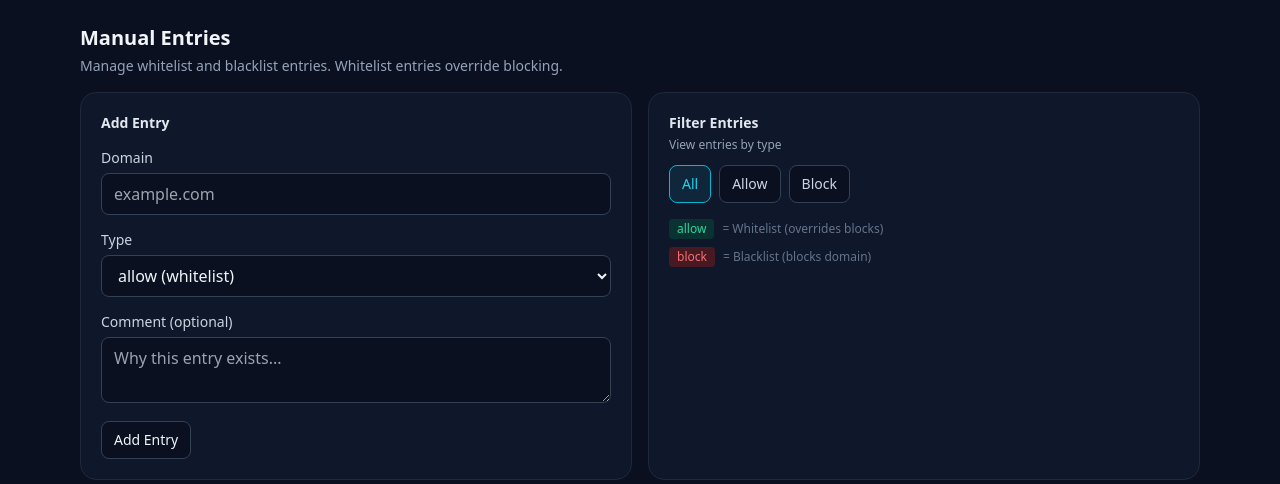
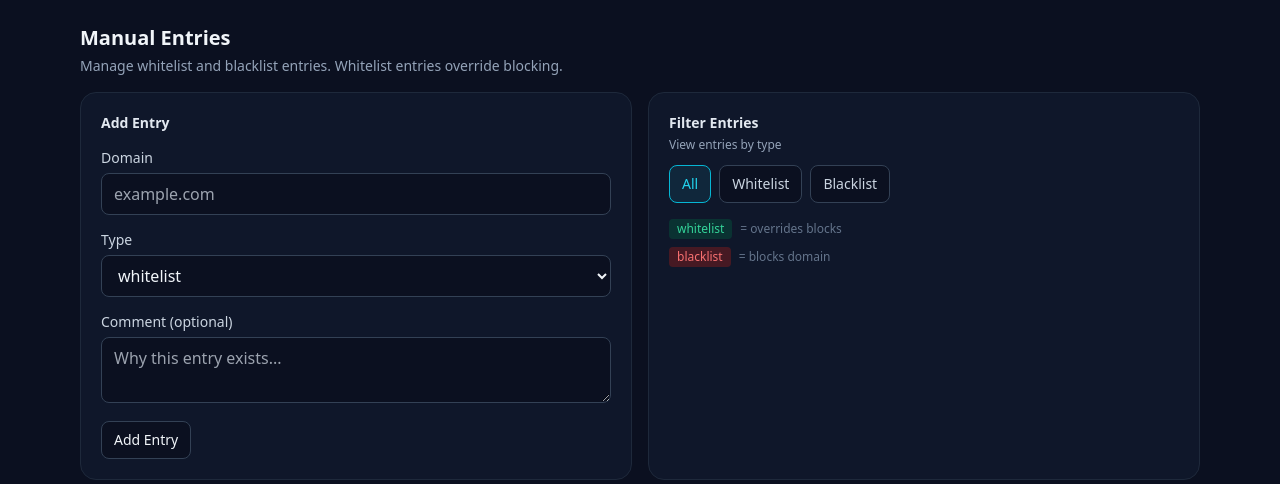
Before and after one commit to Zerostate-IO/PowerBlockade, a FastAPI app: template admin-ui/app/templates/entries.html in a window 1280 px wide. Shown: the part 64-548 px from the top of the page. Run offline with FastAPI, Linux system fonts and the light colour scheme; the template is opened without the code that fills it, so the values that code supplies are empty; the visitor is signed in with stand-in values (Sample User, id 1); parts of the project's set-up code (start-up, migrations or seed data) failed here and were passed over; some libraries are stand-ins or nearby versions.

Commit message:
Standardize terminology: use whitelist/blacklist instead of allow/block in UI

```diff
--- a/admin-ui/app/templates/blocklist_search.html
+++ b/admin-ui/app/templates/blocklist_search.html
@@ -40,9 +40,9 @@
           <td class="px-4 py-3 text-slate-300">{{ r.blocklist_name }}</td>
           <td class="px-4 py-3">
             {% if r.list_type == "block" %}
-            <span class="rounded-full bg-red-900/50 px-2 py-0.5 text-xs text-red-400">block</span>
+            <span class="rounded-full bg-red-900/50 px-2 py-0.5 text-xs text-red-400">blacklist</span>
             {% else %}
-            <span class="rounded-full bg-emerald-900/50 px-2 py-0.5 text-xs text-emerald-400">allow</span>
+            <span class="rounded-full bg-emerald-900/50 px-2 py-0.5 text-xs text-emerald-400">whitelist</span>
             {% endif %}
           </td>
         </tr>
--- a/admin-ui/app/templates/entries.html
+++ b/admin-ui/app/templates/entries.html
@@ -23,8 +23,8 @@
         <div>
           <label class="text-sm text-slate-300">Type</label>
           <select class="mt-1 w-full rounded-lg border border-slate-700 bg-bg-900 px-3 py-2" name="entry_type">
-            <option value="allow">allow (whitelist)</option>
-            <option value="block">block</option>
+            <option value="allow">whitelist</option>
+            <option value="block">blacklist</option>
           </select>
         </div>
         <div>
@@ -40,17 +40,17 @@
       <p class="mt-1 text-xs text-slate-400">View entries by type</p>
       <div class="mt-3 flex gap-2">
         <a href="/entries" class="rounded-lg border px-3 py-2 text-sm {% if not filter_type %}border-cyan-500 bg-cyan-900/30 text-cyan-400{% else %}border-slate-700 bg-bg-900 text-slate-300 hover:bg-bg-700{% endif %}">All</a>
-        <a href="/entries?type=allow" class="rounded-lg border px-3 py-2 text-sm {% if filter_type == 'allow' %}border-emerald-500 bg-emerald-900/30 text-emerald-400{% else %}border-slate-700 bg-bg-900 text-slate-300 hover:bg-bg-700{% endif %}">Allow</a>
-        <a href="/entries?type=block" class="rounded-lg border px-3 py-2 text-sm {% if filter_type == 'block' %}border-red-500 bg-red-900/30 text-red-400{% else %}border-slate-700 bg-bg-900 text-slate-300 hover:bg-bg-700{% endif %}">Block</a>
+        <a href="/entries?type=allow" class="rounded-lg border px-3 py-2 text-sm {% if filter_type == 'allow' %}border-emerald-500 bg-emerald-900/30 text-emerald-400{% else %}border-slate-700 bg-bg-900 text-slate-300 hover:bg-bg-700{% endif %}">Whitelist</a>
+        <a href="/entries?type=block" class="rounded-lg border px-3 py-2 text-sm {% if filter_type == 'block' %}border-red-500 bg-red-900/30 text-red-400{% else %}border-slate-700 bg-bg-900 text-slate-300 hover:bg-bg-700{% endif %}">Blacklist</a>
       </div>
       <div class="mt-4 text-xs text-slate-500">
         <div class="flex items-center gap-2">
-          <span class="rounded px-2 py-0.5 bg-emerald-900/50 text-emerald-400">allow</span>
-          <span>= Whitelist (overrides blocks)</span>
+          <span class="rounded px-2 py-0.5 bg-emerald-900/50 text-emerald-400">whitelist</span>
+          <span>= overrides blocks</span>
         </div>
         <div class="flex items-center gap-2 mt-2">
-          <span class="rounded px-2 py-0.5 bg-red-900/50 text-red-400">block</span>
-          <span>= Blacklist (blocks domain)</span>
+          <span class="rounded px-2 py-0.5 bg-red-900/50 text-red-400">blacklist</span>
+          <span>= blocks domain</span>
         </div>
       </div>
     </div>
```
Also changed, not shown: admin-ui/app/templates/blocklists.html (+5 -5 lines).
